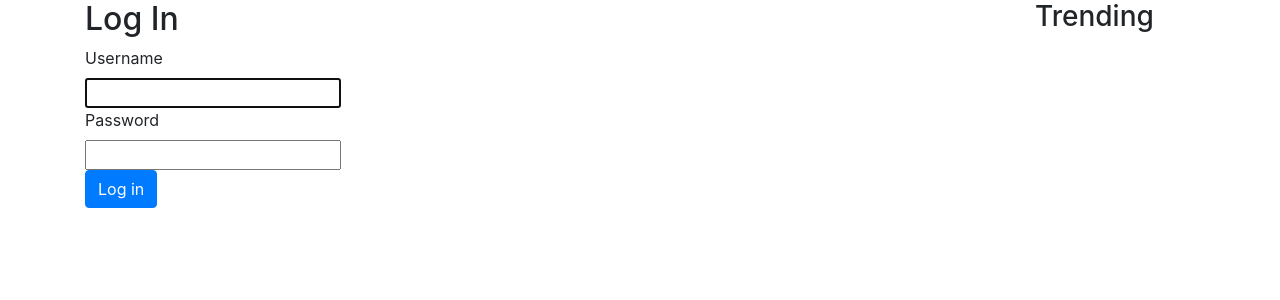
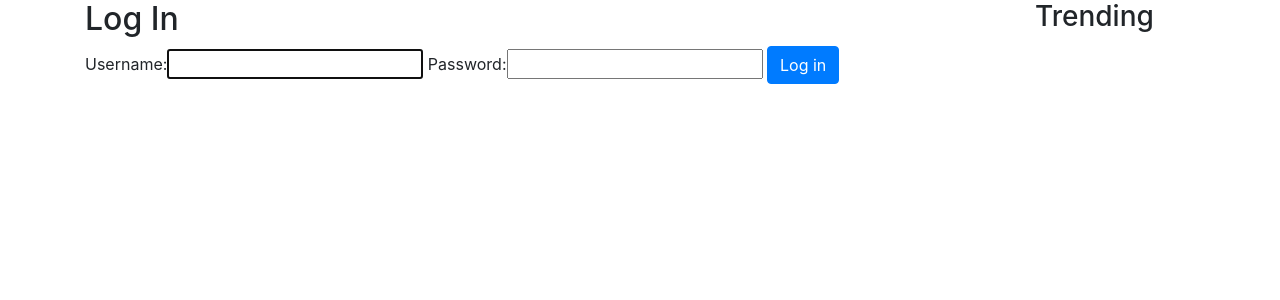
Before and after one commit to vasyanch/hasker, a Django app: page /users/login/ in a window 1280 px wide. Shown: the part 56-356 px from the top of the page. Run offline with Django 3.2, Linux system fonts and the light colour scheme; some libraries are stand-ins or nearby versions.

Commit message:
Attempt 2.2

```diff
--- a/hasker/hasker/settings/base.py
+++ b/hasker/hasker/settings/base.py
@@ -1,8 +1,8 @@
 import os
 
-from .secret import SECRET_KEY
+BASE_DIR = os.path.dirname(os.path.dirname(os.path.dirname(os.path.abspath(__file__))))
 
-BASE_DIR = os.path.dirname(os.path.dirname(os.path.dirname(os.path.abspath(__file__))))
+SECRET_KEY = os.getenv('HASKER_SECRET')
 
 DEBUG = True
 
--- a/hasker/users/forms.py
+++ b/hasker/users/forms.py
@@ -1,5 +1,5 @@
 from django import forms
-from django.contrib.auth.forms import UserCreationForm
+from django.contrib.auth.forms import UserCreationForm, User
 
 from .models import UserProfile, User
 
--- a/hasker/users/templates/users/login.html
+++ b/hasker/users/templates/users/login.html
@@ -8,16 +8,7 @@
   {% endfor %}
   <form class="form-horizontal" method="POST" action="{% url 'users:login' %}">
     {% 	csrf_token %}
-      <div class="control-group{% if form.username.errors %}has-error{% endif %}">
-        <label class="control-label">{{ form.username.label }}</label>
-        <div class="controls">{{ form.username }}</div>
-      </div>
-      <div class="control-group{% if form.password.errors %}has-error{% endif %}">
-        <label class="control-label">{{ form.password1.label }}</label>
-        <div class="controls">{{ form.password1 }}</div>
-      </div>
-    <div class="form-actions">
-      <button type="submit" class="btn btn-primary">Log in</button>
-    </div>
+    {{ form }}
+    <input class="btn btn-primary" type="submit" value="Log in">
   </form>
 {% endblock %}
--- a/hasker/users/templates/users/signup.html
+++ b/hasker/users/templates/users/signup.html
@@ -9,12 +9,12 @@
   <form class="form" method="POST" action="{% url 'users:signup' %}" enctype="multipart/form-data">
     {% 	csrf_token %}
       {% for field in form %}
-        <div class="control-group{% if field.errors %}has-error{% endif %}">
+        <div class="control-group {% if field.errors %} has-error {% endif %}">
           <label class="control-label">{{ field.label }}</label>
           <div class="controls">{{ field }}</div>
         </div>
       {% endfor %}
-      <div class="control-group{% if profile_form.avatar.errors %}has-error{% endif %}">
+      <div class="control-group {% if profile_form.avatar.errors %} has-error {% endif %}">
         <label class="control-label">{{ profile_form.avatar.label }}</label>
         <div><input type="file" name="avatar">{% if profile_form.avatar.errors %}{{ profile_form.avatar.errors }}{% endif %}</div>
       </div>
--- a/hasker/users/views.py
+++ b/hasker/users/views.py
@@ -1,7 +1,9 @@
 from django.contrib.auth import authenticate, login, logout
+from django.contrib.auth.forms import AuthenticationForm
 from django.http import HttpResponseRedirect
 from django.shortcuts import render, redirect
 from django.views import View
+
 
 from .forms import SignupForm, UserProfileSignupForm
 from qa.models import Question
@@ -40,7 +42,7 @@
 
 
 class LogInView(View):
-    form = SignupForm
+    form = AuthenticationForm
     context = {
         'trending': Question.objects.popular(),
         'error': ''
@@ -54,7 +56,7 @@
 
     def post(self, request, *args, **kwargs):
         username = request.POST.get('username')
-        password = request.POST.get('password1')
+        password = request.POST.get('password')
         user = authenticate(request, username=username, password=password)
         if user is not None:
             login(request, user)
```
Also changed, not shown: 1 other file.
